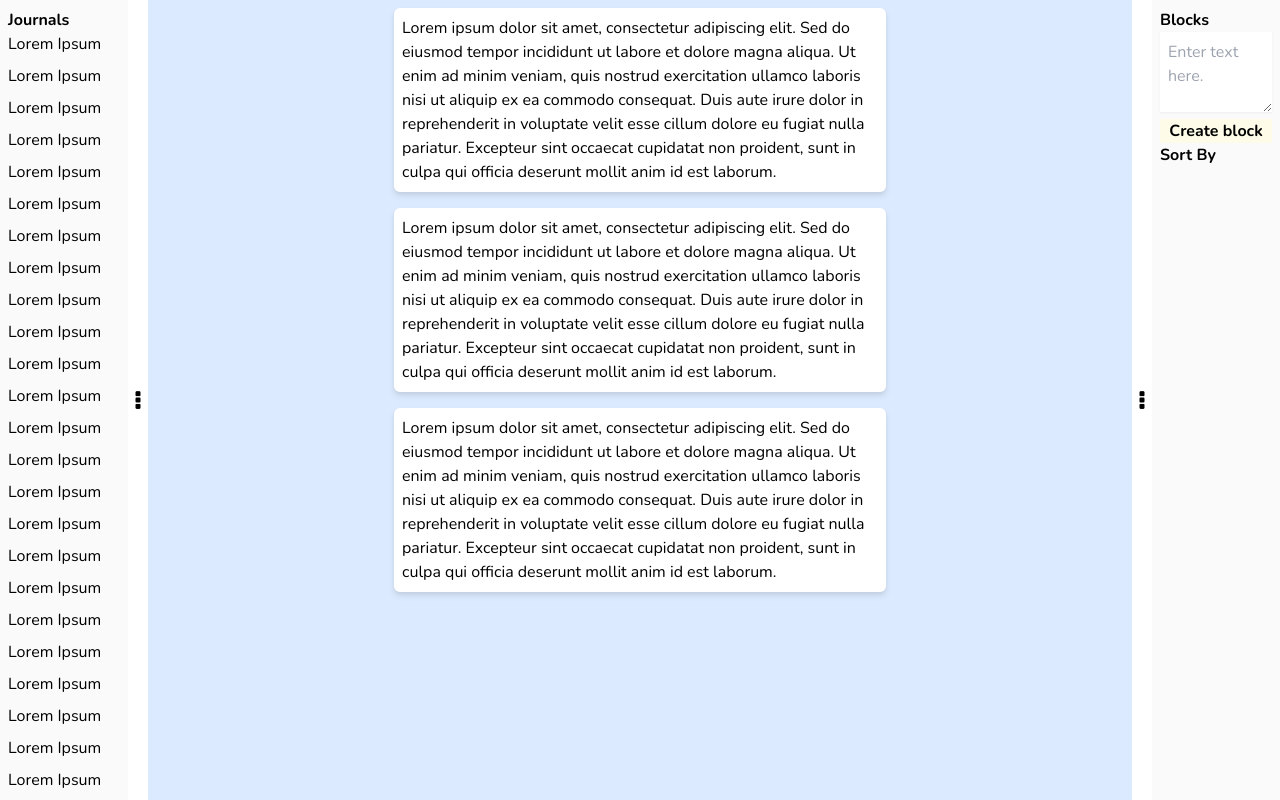
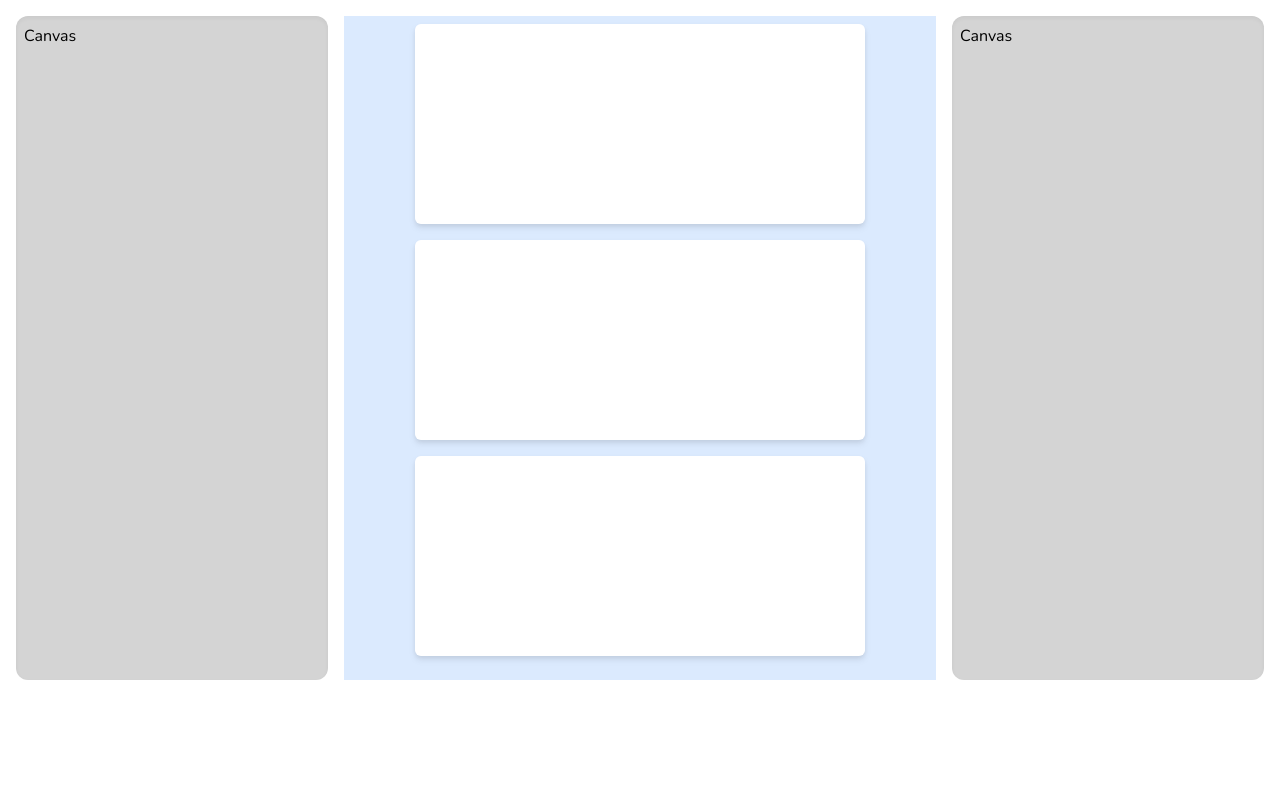
Before and after one commit to jordaz14/note-taking-react-app, a React (Vite) app in the folder client/: page / in a window 1280 px wide. Built offline with nearby package versions, Linux system fonts and the light colour scheme.

Commit message:
Reformat landing page to include canvas sidebars for drag & drop

```diff
--- a/client/index.html
+++ b/client/index.html
@@ -9,7 +9,7 @@
     />
     <meta name="viewport" content="width=device-width, initial-scale=1.0" />
     <link rel="stylesheet" href="./src/output.css" />
-    <title>Writer's Block</title>
+    <title>wrtblk</title>
   </head>
   <body>
     <div id="root"></div>
--- a/client/src/App.tsx
+++ b/client/src/App.tsx
@@ -3,6 +3,7 @@ import { useState } from "react";
 import LeftSidebar from "./components/LeftSidebar";
 import RightSidebar from "./components/RightSidebar";
 import WritingBlock from "./components/WritingBlock";
+import ScratchSpace from "./components/ScratchSpace";
 
 import threedot from "./assets/threedot.png";
 
@@ -13,15 +14,25 @@ function App() {
     <>
       <div className="flex font-nunito">
         <LeftSidebar />
-        <div id="barToggle" className="flex flex-col justify-center w-fit">
+        <div
+          id="barToggle"
+          className="flex flex-col justify-center w-fit hidden"
+        >
           <img src={threedot} alt="" width={20} height={20} />
         </div>
-        <main className="flex-1 bg-blue-100 flex flex-col items-center pt-2 pb-2">
-          <WritingBlock />
-          <WritingBlock />
-          <WritingBlock />
+        <main id="canvas" className="flex w-screen p-4 gap-4">
+          <ScratchSpace />
+          <div className="flex-[2] bg-blue-100 flex flex-col items-center pt-2 pb-2">
+            <WritingBlock />
+            <WritingBlock />
+            <WritingBlock />
+          </div>
+          <ScratchSpace />
         </main>
-        <div id="barToggle" className="flex flex-col justify-center w-fit">
+        <div
+          id="barToggle"
+          className="flex flex-col justify-center w-fit hidden"
+        >
           <img src={threedot} alt="" width={20} height={20} />
         </div>
         <RightSidebar />
--- a/client/src/components/LeftSidebar.tsx
+++ b/client/src/components/LeftSidebar.tsx
@@ -2,7 +2,7 @@ function LeftSidebar() {
   return (
     <nav
       id="sidebar-left"
-      className="bg-neutral-50 w-[10%] h-screen p-2 flex flex-col"
+      className="bg-neutral-50 w-[10%] h-screen p-2 flex flex-col hidden"
     >
       <h2 className="font-bold">Journals</h2>
       <ul className="space-y-2 overflow-auto flex-1">
--- a/client/src/components/RightSidebar.tsx
+++ b/client/src/components/RightSidebar.tsx
@@ -1,6 +1,9 @@
 function RightSidebar() {
   return (
-    <section id="sidebar-right" className="bg-neutral-50 w-[10%] h-screen p-2">
+    <section
+      id="sidebar-right"
+      className="bg-neutral-50 w-[10%] h-screen p-2 hidden"
+    >
       <h2 className="font-bold">Blocks</h2>
       <form>
         <label>
--- /dev/null
+++ b/client/src/components/ScratchSpace.tsx
@@ -0,0 +1,9 @@
+function ScratchSpace() {
+  return (
+    <div className="flex-1 bg-neutral-300 shadow-inner rounded-xl p-2">
+      Canvas
+    </div>
+  );
+}
+
+export default ScratchSpace;
--- a/client/src/components/WritingBlock.tsx
+++ b/client/src/components/WritingBlock.tsx
@@ -1,17 +1,9 @@
 function WritingBlock() {
   return (
-    <div
+    <textarea
       id="content"
-      className="bg-white w-[50%] rounded-md drop-shadow-md hover:drop-shadow-2xl p-2 mb-4"
-    >
-      Lorem ipsum dolor sit amet, consectetur adipiscing elit. Sed do eiusmod
-      tempor incididunt ut labore et dolore magna aliqua. Ut enim ad minim
-      veniam, quis nostrud exercitation ullamco laboris nisi ut aliquip ex ea
-      commodo consequat. Duis aute irure dolor in reprehenderit in voluptate
-      velit esse cillum dolore eu fugiat nulla pariatur. Excepteur sint occaecat
-      cupidatat non proident, sunt in culpa qui officia deserunt mollit anim id
-      est laborum.
-    </div>
+      className="bg-white w-full max-w-[450px] h-[200px] rounded-md drop-shadow-md hover:drop-shadow-2xl p-2 mb-4 resize-none"
+    ></textarea>
   );
 }
 
```
